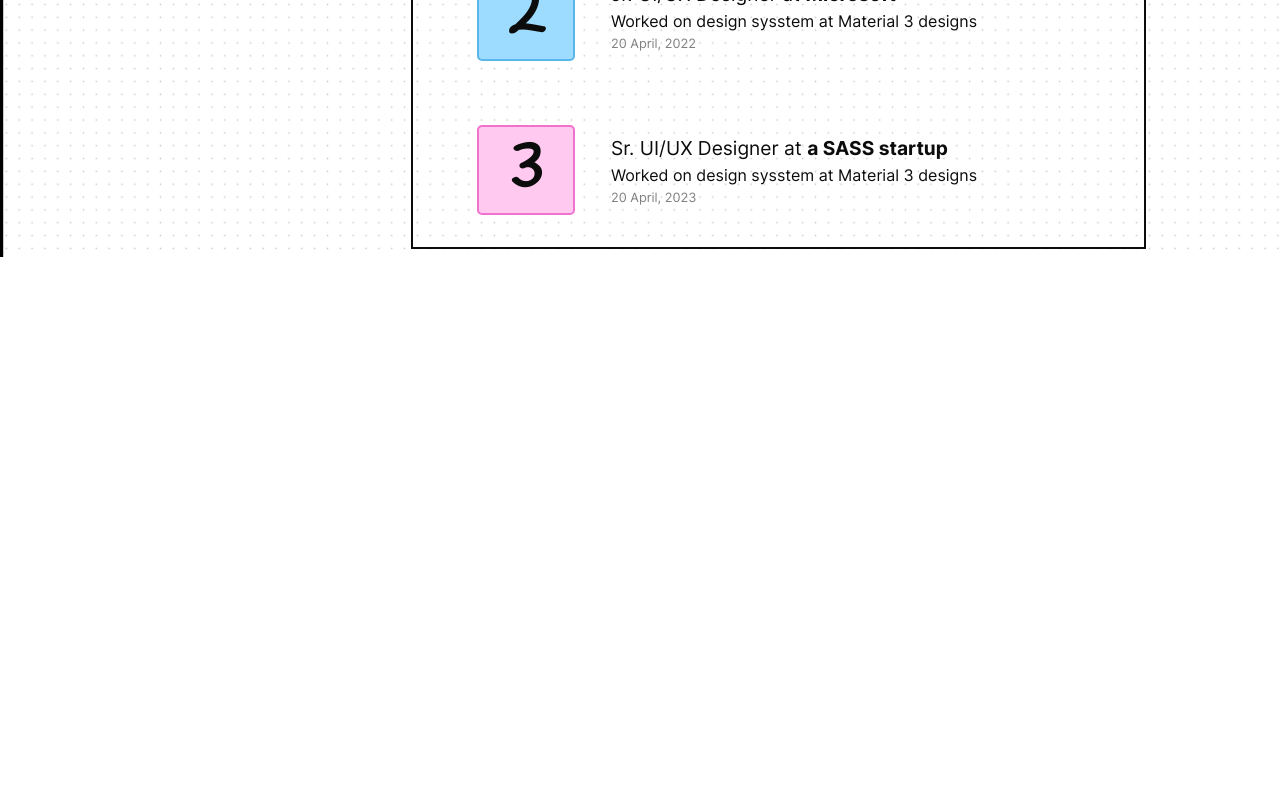
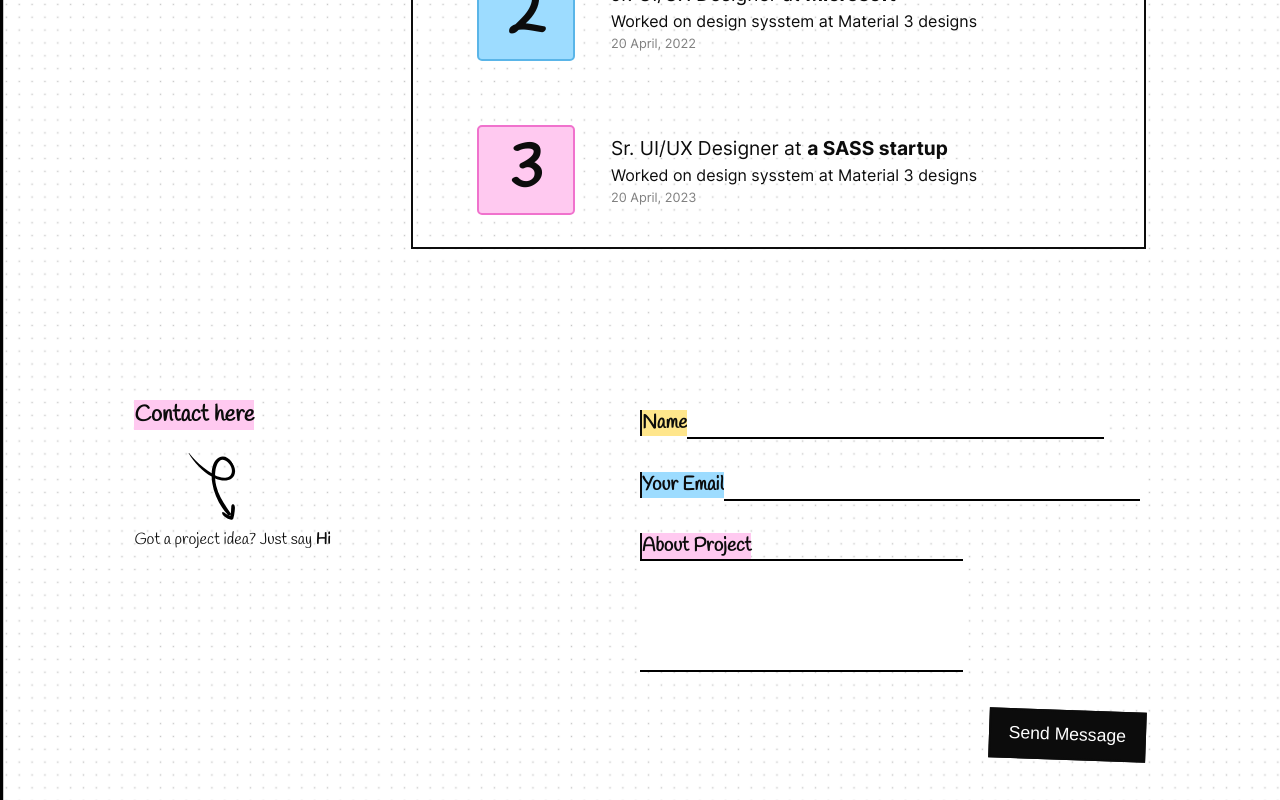
Before and after one commit to Abdullah2208/idianly, a React (Vite) app: page / in a window 1280 px wide. Shown: the part 2288-3088 px from the top of the page. Before the commit the page ends 2545 px from the top, so only its background shows below. Built offline with nearby package versions, Linux system fonts and the light colour scheme.

Commit message:
Added contact section

```diff
--- a/src/App.css
+++ b/src/App.css
@@ -350,8 +350,84 @@ font-family: var(--secondary-font);
   color: gray
 }
 
-
-
+.contact {
+  display: grid;
+  grid-template-columns: 1fr 1fr;
+  width: 80%;
+  margin: 0 auto;
+  margin-top: 8em
+}
+.contact > div:nth-child(1) p:nth-child(1) {
+  background-color: var(--pink-color);
+  width: fit-content;
+  font-size: 1.4em;
+  font-weight: 800;
+}
+.contact > div:nth-child(1) img {
+  rotate: 240deg;
+  margin: 10px 0;
+  margin-left: 3em;
+}
+form div {
+  margin: 2em 0;
+}
+label {
+  font-size: 1.2em;
+  border-left: 2px solid;
+  font-weight: 600;
+}
+input {
+  padding-left: 10px;
+  font-size: 1.2em;
+  border: 0;
+  border-bottom: 2px solid;
+  font-family: var(--main-font);
+  width: 80%
+}
+input::placeholder {
+  color: transparent;
+}
+input:focus {
+  outline: none;
+}
+form div:nth-child(1) label {
+  background-color: var(--orange-color);
+}
+form div:nth-child(2) label {
+  background-color: var(--blue-color);
+}
+form div:nth-child(3) label {
+  background-color: var(--pink-color);
+  display: block;
+  width: fit-content
+}
+form div:nth-child(4) {
+  display: flex;
+  justify-content: flex-end;
+}
+form div:nth-child(4) button {
+  background-color: var(--text-color);
+  color: white;
+  font-size: 1.1em;
+  padding: 0.7em 1em;
+  border-radius: 0;
+  border: 2px solid var(--text-color);
+  rotate: 2deg;
+  transition: 0.1s ease
+}
+form div:nth-child(4) button:active {
+  background-color: white;
+  color: var(--text-color);
+}
+textarea {
+  resize: none;
+  padding-left: 10px;
+  font-size: 1em;
+  border: 0;
+  border-top: 2px solid;
+  border-bottom: 2px solid;
+  font-family: var(--main-font);
+}
 
 
 
@@ -478,6 +554,22 @@ font-family: var(--secondary-font);
   .exp-group > div > div p:nth-child(3) {
     font-size: 0.7em;
   }
+  .contact {
+    grid-template-columns: 1fr;
+    margin-top: 2em;
+  }
+  .contact > div img{
+    margin: 2px 0
+  }
+  input {
+    padding-left: 10px;
+    font-size: 1em;
+    width: 50vw
+  }
+  textarea {
+    font-size: 1em;
+    width: 90%
+  }
 }
 @media (max-width: 499px) and (min-width: 300px) {
   header {
@@ -559,7 +651,8 @@ font-family: var(--secondary-font);
   .exp {
     display: grid;
     grid-template-columns: 1fr;
-    gap: 1em
+    gap: 1em;
+    margin-top: 4em;
   }
   .exp > div:nth-child(1) img {
     margin: 10px 0;
@@ -589,4 +682,20 @@ font-family: var(--secondary-font);
   .exp-group > div > div p:nth-child(3) {
     font-size: 0.7em;
   }
+  .contact {
+    grid-template-columns: 1fr;
+    margin-top: 2em;
+  }
+  .contact > div img{
+    margin: 2px 0
+  }
+  input {
+    padding-left: 10px;
+    font-size: 1em;
+    width: 50vw
+  }
+  textarea {
+    font-size: 1em;
+    width: 90%
+  }
 }
--- a/src/App.jsx
+++ b/src/App.jsx
@@ -5,6 +5,7 @@ import Landing from './components/landing'
 import WhatIDO from './components/whatido'
 import Featured from './components/featured'
 import Experience from './components/experience'
+import Contact from './components/contact'
 
 function App() {
 
@@ -24,6 +25,9 @@ function App() {
         <section>
           <Experience />
         </section>
+        <section>
+          <Contact />
+        </section>
       </main>
 
     </div>
--- /dev/null
+++ b/src/components/contact.jsx
@@ -0,0 +1,53 @@
+import '../App.css'
+
+import arrow from '../assets/images/arrow.svg'
+
+function Contact() {
+    return (
+        <div className='contact'>
+            <div>
+                <p>Contact here</p>
+                <img src={arrow} alt='arrow'/>
+                <p>Got a project idea? Just say <strong>Hi</strong></p>
+            </div>
+            <form onSubmit={(e) => e.preventDefault()}>
+                <div>
+                    <label htmlFor='name'>Name</label>
+                    <input
+                        id='name'
+                        name='name'
+                        type={'text'}
+                        required
+                        minLength={3}
+                        maxLength={20}
+                        placeholder='Your Name...'
+                    />
+                </div>
+                <div>
+                    <label htmlFor='email'>Your Email</label>
+                    <input
+                        id='email'
+                        name='email'
+                        type={'email'}
+                        required
+                        placeholder='Your email...'
+                    />
+                </div>
+                <div>
+                    <label htmlFor='about'>About Project</label>
+                    <textarea
+                        id='about'
+                        name='about'
+                        rows= '5'
+                        cols='47'
+                    ></textarea>
+                </div>
+                <div>
+                    <button>Send Message</button>
+                </div>
+            </form>
+        </div>
+    )
+}
+
+export default Contact;
```
